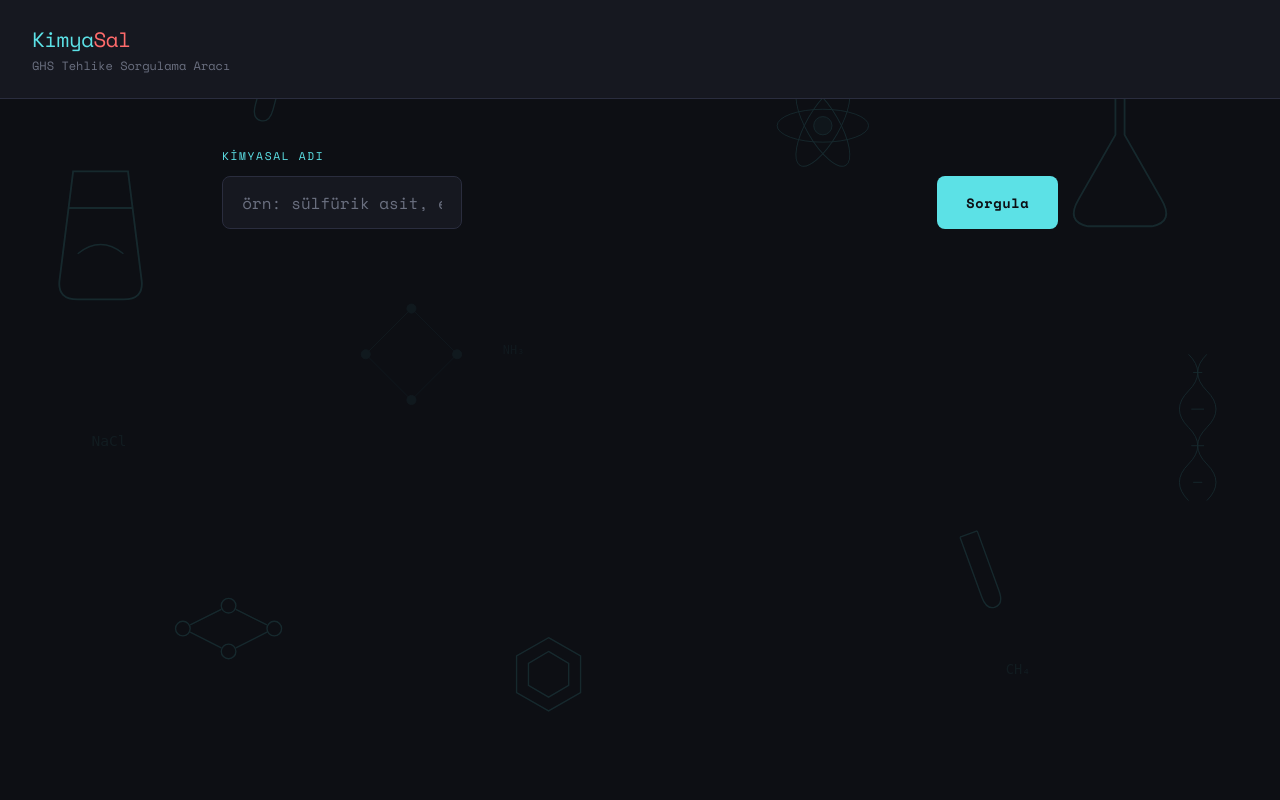
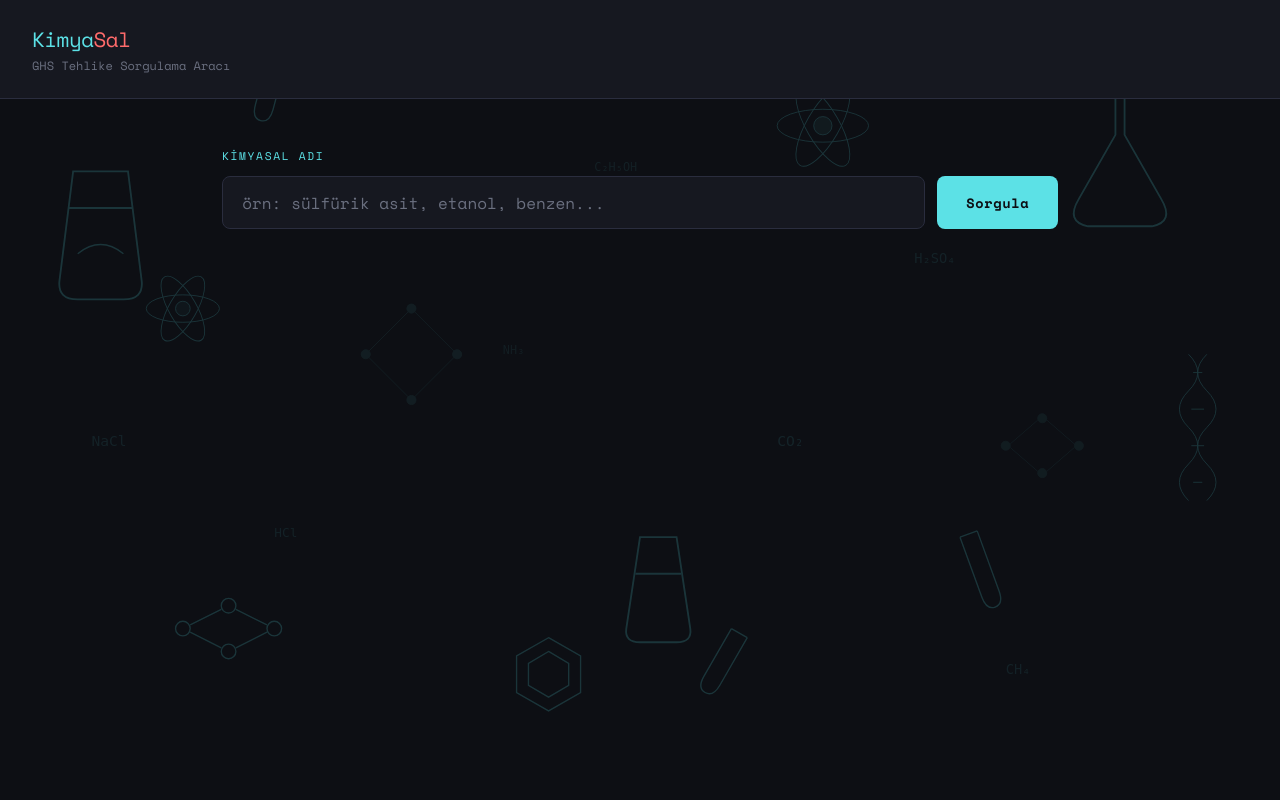
Before and after one commit to tugcesayin/kimyasal, a Flask app: page / in a window 1280 px wide. Run offline with Flask 3, Linux system fonts and the light colour scheme.

Commit message:
Update index.html

```diff
--- a/templates/index.html
+++ b/templates/index.html
@@ -85,6 +85,8 @@
 
     input[type="text"] {
       flex: 1;
+      width: 100%;
+      min-width: 0;
       background: var(--surface);
       border: 1px solid var(--border);
       color: var(--text);
@@ -94,6 +96,7 @@
       border-radius: 8px;
       outline: none;
       transition: border-color 0.2s;
+      box-sizing: border-box;
     }
 
     input[type="text"]:focus {
@@ -416,7 +419,7 @@
       <span class="search-label">Kimyasal Adı</span>
       <div class="search-row">
         <div class="search-wrapper">
-          <input type="text" id="kimyasalInput" placeholder="örn: sülfürik asit, etanol, benzen..." autocomplete="off" />
+          <input type="text" id="kimyasalInput" placeholder="örn: sülfürik asit, etanol, benzen..." autocomplete="off" style="width:100%" />
           <div class="autocomplete-list" id="autocompleteList" style="display:none"></div>
         </div>
         <button id="araBtn" onclick="ara()">Sorgula</button>
@@ -690,7 +693,7 @@
       URL.revokeObjectURL(url);
     }
   </script>
-  <svg id="chembg" style="position:fixed;top:0;left:0;width:100%;height:100%;pointer-events:none;z-index:0;opacity:0.12;" viewBox="0 0 1400 900" preserveAspectRatio="xMidYMid slice" xmlns="http://www.w3.org/2000/svg">
+  <svg id="chembg" style="position:fixed;top:0;left:0;width:100%;height:100%;pointer-events:none;z-index:0;opacity:0.18;" viewBox="0 0 1400 900" preserveAspectRatio="xMidYMid slice" xmlns="http://www.w3.org/2000/svg">
     <!-- Beaker -->
     <g stroke="#5ce1e6" stroke-width="2" fill="none">
       <path d="M80 200 L65 320 Q63 340 85 340 L135 340 Q157 340 155 320 L140 200 Z"/>
@@ -761,6 +764,41 @@
       <circle cx="500" cy="400" r="5" fill="#5ce1e6"/>
       <circle cx="450" cy="450" r="5" fill="#5ce1e6"/>
     </g>
+
+    <!-- Ekstra çizimler -->
+    <!-- Beher 2 -->
+    <g stroke="#5ce1e6" stroke-width="2" fill="none" transform="translate(700,600)">
+      <path d="M0 0 L-15 100 Q-17 115 0 115 L40 115 Q57 115 55 100 L40 0 Z"/>
+      <line x1="-5" y1="40" x2="45" y2="40"/>
+    </g>
+    <!-- Atom 2 -->
+    <g stroke="#5ce1e6" stroke-width="1" fill="none" transform="translate(200,350)">
+      <circle cx="0" cy="0" r="8" fill="#5ce1e6" fill-opacity="0.2"/>
+      <ellipse cx="0" cy="0" rx="40" ry="15" transform="rotate(0)"/>
+      <ellipse cx="0" cy="0" rx="40" ry="15" transform="rotate(60)"/>
+      <ellipse cx="0" cy="0" rx="40" ry="15" transform="rotate(120)"/>
+    </g>
+    <!-- Formüller -->
+    <text x="850" y="500" fill="#5ce1e6" font-size="16" font-family="monospace" opacity="0.55">CO₂</text>
+    <text x="300" y="600" fill="#5ce1e6" font-size="14" font-family="monospace" opacity="0.5">HCl</text>
+    <text x="1000" y="300" fill="#5ce1e6" font-size="15" font-family="monospace" opacity="0.5">H₂SO₄</text>
+    <text x="650" y="200" fill="#5ce1e6" font-size="13" font-family="monospace" opacity="0.45">C₂H₅OH</text>
+    <!-- Deney tüpü 3 -->
+    <g stroke="#5ce1e6" stroke-width="1.5" fill="none" transform="translate(800,700) rotate(30)">
+      <path d="M0 0 L0 60 Q0 75 10 75 Q20 75 20 60 L20 0"/>
+      <line x1="0" y1="0" x2="20" y2="0"/>
+    </g>
+    <!-- Bağ çizgileri 2 -->
+    <g stroke="#5ce1e6" stroke-width="1" opacity="0.35" transform="translate(1100,500)">
+      <circle cx="0" cy="0" r="5" fill="#5ce1e6"/>
+      <circle cx="40" cy="-30" r="5" fill="#5ce1e6"/>
+      <circle cx="80" cy="0" r="5" fill="#5ce1e6"/>
+      <circle cx="40" cy="30" r="5" fill="#5ce1e6"/>
+      <line x1="5" y1="-2" x2="35" y2="-28"/>
+      <line x1="5" y1="2" x2="35" y2="28"/>
+      <line x1="45" y1="-28" x2="75" y2="-2"/>
+      <line x1="45" y1="28" x2="75" y2="2"/>
+    </g>
   </svg>
 </body>
 </html>
```
